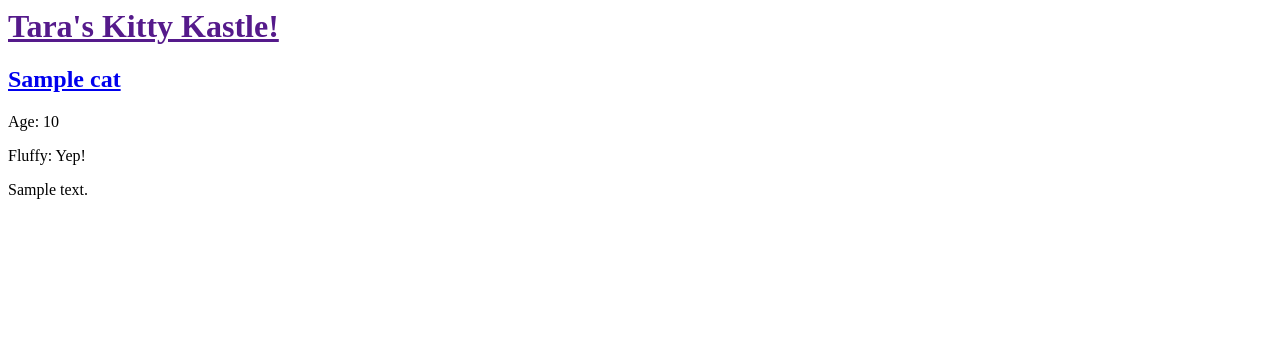
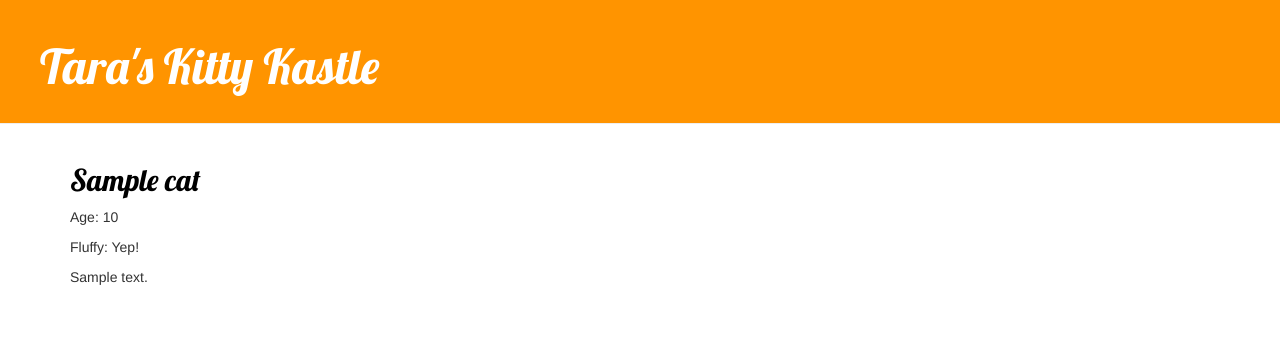
Before and after one commit to k0d3k1ttn/critter_site, a Django app: a page that uses cat_shelter/templates/cat_shelter/current_cats.html in a window 1280 px wide. Shown: the top 356 px of the page. Run offline with Django 3.2, Linux system fonts and the light colour scheme; tables that the repository leaves empty hold one stand-in row (values such as "Sample post"); some libraries are stand-ins or nearby versions.

Commit message:
Extended a template

```diff
--- /dev/null
+++ b/cat_shelter/templates/cat_shelter/base.html
@@ -0,0 +1,20 @@
+{% load staticfiles %}
+<html>
+  <head>
+    <title>Kitty Kastle</title>
+    <link rel="stylesheet" href="//maxcdn.bootstrapcdn.com/bootstrap/3.2.0/css/bootstrap.min.css"> <link rel="stylesheet" href="//maxcdn.bootstrapcdn.com/bootstrap/3.2.0/css/bootstrap-theme.min.css">
+    <link rel="stylesheet" href="{% static 'css/cat_shelter.css' %}">
+    <link href="http://fonts.googleapis.com/css?family=Lobster&subset=latin,latin-ext" rel="stylesheet" type="text/css">
+  </head>
+  <body>
+    <div class="page-header">
+      <h1><a href="/">Tara's Kitty Kastle</a></h1>
+    </div>
+    <div class="content container">
+      <div class="col-md-8">
+      {% block content %}
+      {% endblock %}
+      </div>
+    </div>
+  </body>
+</html>
--- a/cat_shelter/templates/cat_shelter/current_cats.html
+++ b/cat_shelter/templates/cat_shelter/current_cats.html
@@ -1,14 +1,8 @@
-<html>
-  <head>
-    <title>Kitty Kastle</title>
-  </head>
-  <body>
-    <div>
-      <h1><a href="">Tara's Kitty Kastle!</a></h1>
-    </div>
+{% extends 'cat_shelter/base.html' %}
 
+{% block content %}
   {% for cat in mycats %}
-      <div>
+    <div class="cat">
       <h2><a href="{%url 'cat_shelter.views.cat_detail' pk=cat.pk%}"> {{ cat.name }}</a></h2>
       <p>Age: {{ cat.age }}</p>
       <p>Fluffy:
@@ -20,6 +14,4 @@
       <p>{{ cat.desc|linebreaks}}</p>
     </div>
   {% endfor %}
-
-  </body>
-</html>
+{% endblock content %}
--- /dev/null
+++ b/static/css/cat_shelter.css
@@ -0,0 +1,47 @@
+.page-header {
+    background-color: #ff9400;
+    margin-top: 0;
+    padding: 20px 20px 20px 40px;
+}
+
+.page-header h1, .page-header h1 a, .page-header h1 a:visited, .page-header h1 a:active {
+    color: #ffffff;
+    font-size: 36pt;
+    text-decoration: none;
+}
+
+.content {
+    margin-left: 40px;
+}
+
+h1, h2, h3, h4 {
+    font-family: 'Lobster', cursive;
+}
+
+.date {
+    float: right;
+    color: #828282;
+}
+
+.save {
+    float: right;
+}
+
+.post-form textarea, .post-form input {
+    width: 100%;
+}
+
+.top-menu, .top-menu:hover, .top-menu:visited {
+    color: #ffffff;
+    float: right;
+    font-size: 26pt;
+    margin-right: 20px;
+}
+
+.cat {
+    margin-bottom: 70px;
+}
+
+.cat h2 a, .cat h2 a:visited {
+    color: #000000;
+}
```
Also changed, not shown: 1 other file. Lines whose indentation alone changed are shown as unchanged.
